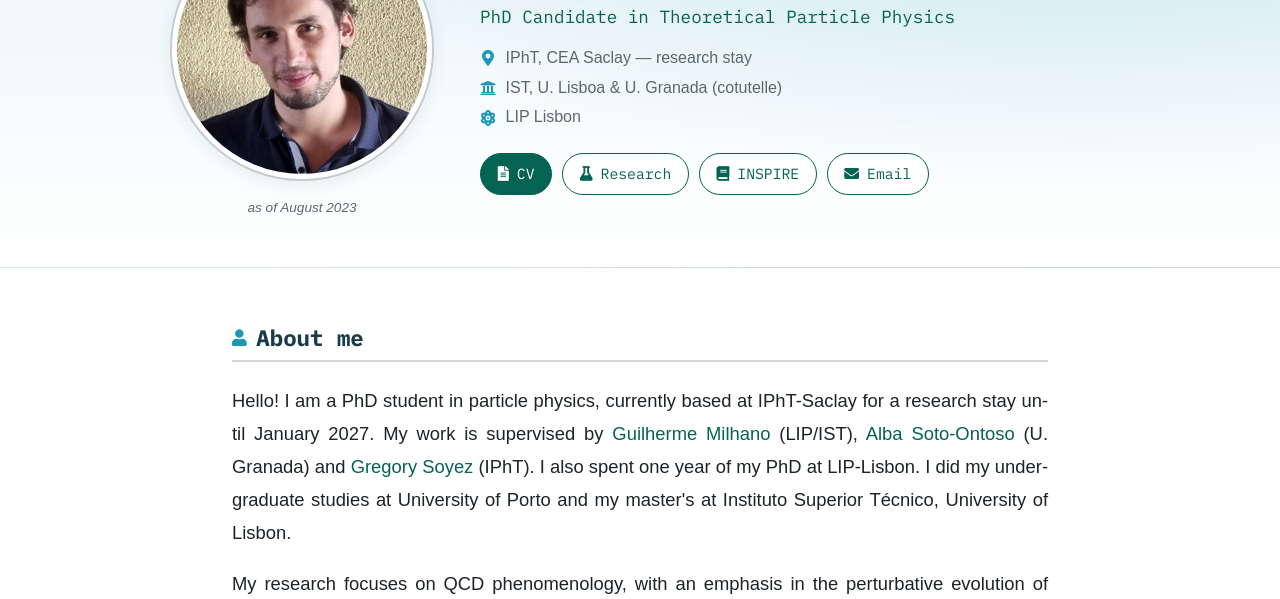
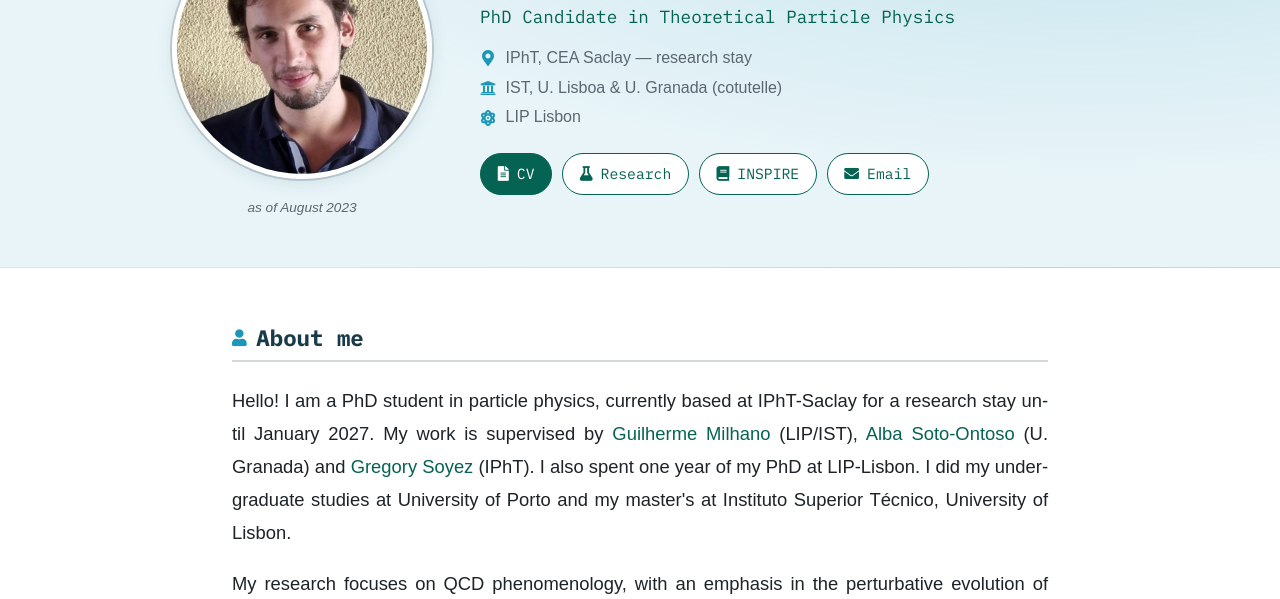
Before and after one commit to marcoacl00/marcoacl00.github.io, a plain HTML site: page index.html in a window 1280 px wide. Shown: the part 201-800 px from the top of the page. Drawn offline with Linux system fonts and the light colour scheme.

Commit message:
Extend hero soft blue background to the About me divider

```diff
--- a/css/styles.css
+++ b/css/styles.css
@@ -289,7 +289,7 @@ nav {
 .hero {
     background:
         radial-gradient(ellipse at 85% 0%, rgba(29, 151, 184, 0.18), transparent 55%),
-        linear-gradient(180deg, var(--accent-soft), #fff);
+        var(--accent-soft);
     border-bottom: 1px solid var(--brand-soft);
 }
 
```
Also changed, not shown: 1 other file.
